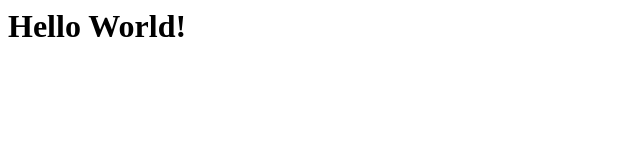
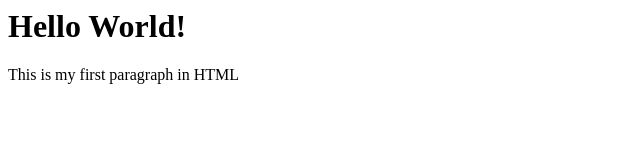
Before and after one commit to sofiamaslova/hello-world, a plain HTML site: page index.html in a window 1280 px wide. Shown: the whole page, without its empty margins (0-640 px from the left). Drawn offline with Linux system fonts and the light colour scheme.

Commit message:
Added first paragraph

```diff
--- a/index.html
+++ b/index.html
@@ -4,5 +4,6 @@
 </head>
 <body>
   <h1>Hello World!</h1>
+  <p>This is my first paragraph in HTML</p>
 </body>
 </html>
```
